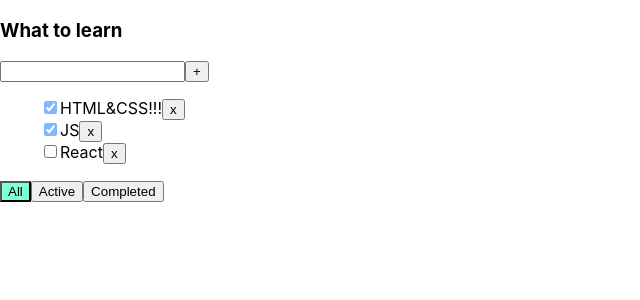
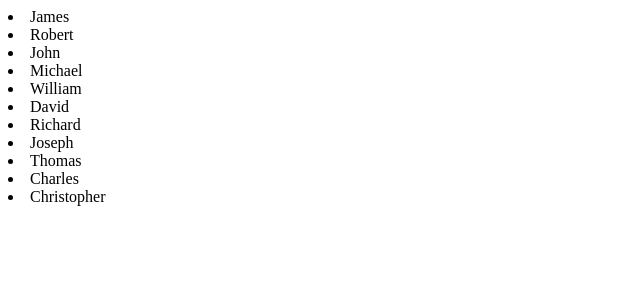
Before and after one commit to arturican/todo, a React (Create React App) app: page / in a window 1280 px wide. Shown: the top 300 px of the page, without its empty margins (0-640 px from the left). Built offline with nearby package versions, Linux system fonts and the light colour scheme.

Commit message:
урок про map

```diff
--- a/public/index.html
+++ b/public/index.html
@@ -1,14 +1,11 @@
-<!DOCTYPE html>
+<!doctype html>
 <html lang="en">
   <head>
     <meta charset="utf-8" />
     <link rel="icon" href="%PUBLIC_URL%/favicon.ico" />
     <meta name="viewport" content="width=device-width, initial-scale=1" />
     <meta name="theme-color" content="#000000" />
-    <meta
-      name="description"
-      content="Web site created using create-react-app"
-    />
+    <meta name="description" content="Web site created using create-react-app" />
     <link rel="apple-touch-icon" href="%PUBLIC_URL%/logo192.png" />
     <!--
       manifest.json provides metadata used when your web app is installed on a
--- a/src/App.css
+++ /dev/null
@@ -1,4 +0,0 @@
-.app {
-  display: flex;
-  gap: 10px;
-}
--- a/src/App.tsx
+++ b/src/App.tsx
@@ -1,65 +1,23 @@
-import React, { useState } from 'react';
-import './App.css';
-import { Todolist } from './components/Todolist';
-import { v1 } from 'uuid';
+import React from 'react';
+import { NewComponet } from './components/NewComponet';
 
-export type TasksType = {
-  id: string;
-  title: string;
-  isDone: boolean;
+export const App = () => {
+  const students = [
+    { id: 1, name: 'James', age: 8 },
+    { id: 2, name: 'Robert', age: 18 },
+    { id: 3, name: 'John', age: 28 },
+    { id: 4, name: 'Michael', age: 38 },
+    { id: 5, name: 'William', age: 48 },
+    { id: 6, name: 'David', age: 58 },
+    { id: 7, name: 'Richard', age: 68 },
+    { id: 8, name: 'Joseph', age: 78 },
+    { id: 9, name: 'Thomas', age: 88 },
+    { id: 10, name: 'Charles', age: 98 },
+    { id: 11, name: 'Christopher', age: 100 },
+  ];
+  return (
+    <>
+      <NewComponet students={students} />
+    </>
+  );
 };
-
-export type FilterType = 'all' | 'active' | 'completed';
-
-function App() {
-  const [tasks, setTasks] = useState<TasksType[]>([
-    { id: v1(), title: 'HTML&CSS!!!', isDone: true },
-    { id: v1(), title: 'JS', isDone: true },
-    { id: v1(), title: 'React', isDone: false },
-  ]);
-
-  let taskForTodolist = tasks;
-
-  const [filter, setFilter] = useState<FilterType>('all');
-
-  switch (filter) {
-    case 'active':
-      taskForTodolist = tasks.filter((t) => t.isDone === false);
-      break;
-    case 'completed':
-      taskForTodolist = tasks.filter((t) => t.isDone === true);
-      break;
-  }
-
-  const removeTask = (id: string) => {
-    setTasks(tasks.filter((t) => t.id !== id));
-  };
-
-  const filterTask = (filter: FilterType) => {
-    setFilter(filter);
-  };
-
-  const addTask = (title: string) => {
-    setTasks([{ id: v1(), title: title, isDone: false }, ...tasks]);
-  };
-
-  const changeCheckStaus = (isDone: boolean, id: string) => {
-    setTasks(tasks.map((t) => (t.id === id ? { ...t, isDone: !isDone } : t)));
-  };
-
-  return (
-    <div className="app">
-      <Todolist
-        title={'What to learn'}
-        tasks={taskForTodolist}
-        removeTask={removeTask}
-        filterTask={filterTask}
-        addTask={addTask}
-        changeCheckStatus={changeCheckStaus}
-        filter={filter}
-      />
-    </div>
-  );
-}
-
-export default App;
--- /dev/null
+++ b/src/components/NewComponet.tsx
@@ -0,0 +1,20 @@
+import React from 'react';
+
+type StudentsType = {
+  id: number;
+  name: string;
+  age: number;
+};
+type NewComponetType = {
+  students: StudentsType[];
+};
+
+export const NewComponet = (props: NewComponetType) => {
+  return (
+    <div>
+      {props.students.map((s) => (
+        <li key={s.id}>{s.name}</li>
+      ))}
+    </div>
+  );
+};
--- a/src/components/Todolist.css
+++ /dev/null
@@ -1,19 +0,0 @@
-.wrapper li {
-  list-style: none;
-}
-
-.error {
-  border: red 1px solid;
-}
-
-.error-message {
-  color: red;
-}
-
-.active-filter {
-  background-color: aquamarine;
-}
-
-.is-done {
-  opacity: 0.5;
-}
--- a/src/components/Todolist.tsx
+++ /dev/null
@@ -1,86 +0,0 @@
-import React, { ChangeEvent, KeyboardEvent, useState } from 'react';
-import { FilterType, TasksType } from '../App';
-import './Todolist.css';
-
-export type TodolistType = {
-  title: string;
-  tasks: TasksType[];
-  removeTask: (id: string) => void;
-  filterTask: (filter: FilterType) => void;
-  addTask: (title: string) => void;
-  changeCheckStatus: (isDone: boolean, id: string) => void;
-  filter: FilterType;
-};
-export const Todolist = (props: TodolistType) => {
-  const [title, setTitle] = useState('');
-  const [eror, serEror] = useState<null | string>();
-
-  const addTaskHandler = () => {
-    if (title.trim() === '') {
-      serEror('Ошибка введите текст');
-    } else {
-      props.addTask(title);
-      setTitle('');
-    }
-  };
-  const onChangeHandler = (e: ChangeEvent<HTMLInputElement>) => {
-    setTitle(e.currentTarget.value);
-    serEror(null);
-  };
-
-  const onKeyPressHandler = (e: KeyboardEvent<HTMLInputElement>) => {
-    if (e.key === 'Enter') {
-      addTaskHandler();
-    }
-  };
-
-  return (
-    <div className={'wrapper'}>
-      <h3>{props.title}</h3>
-      <div>
-        <input
-          onChange={onChangeHandler}
-          onKeyPress={onKeyPressHandler}
-          value={title}
-          className={eror ? 'error' : ''}
-        />
-        <button onClick={addTaskHandler}>+</button>
-        {eror && <div className={eror ? 'error-message' : ''}>{eror}</div>}
-      </div>
-      <ul>
-        {props.tasks.map((t) => {
-          const onChangeHandler = () => {
-            props.changeCheckStatus(t.isDone, t.id);
-          };
-
-          return (
-            <li key={t.id}>
-              <input
-                type={'checkbox'}
-                checked={t.isDone}
-                onChange={onChangeHandler}
-                className={t.isDone ? 'is-done' : ''}
-              />
-              {t.title}
-              <button onClick={() => props.removeTask(t.id)}>x</button>
-            </li>
-          );
-        })}
-      </ul>
-      <div>
-        <button onClick={() => props.filterTask('all')} className={props.filter === 'all' ? 'active-filter' : ''}>
-          All
-        </button>
-        <button onClick={() => props.filterTask('active')} className={props.filter === 'active' ? 'active-filter' : ''}>
-          Active
-        </button>
-        <button
-          onClick={() => props.filterTask('completed')}
-          className={props.filter === 'completed' ? 'active-filter' : ''}
-        >
-          Completed
-        </button>
-      </div>
-    </div>
-  );
-};
--- a/src/index.css
+++ /dev/null
@@ -1,11 +0,0 @@
-body {
-  margin: 0;
-  font-family: -apple-system, BlinkMacSystemFont, 'Segoe UI', Roboto, Oxygen, Ubuntu, Cantarell, 'Fira Sans',
-    'Droid Sans', 'Helvetica Neue', sans-serif;
-  -webkit-font-smoothing: antialiased;
-  -moz-osx-font-smoothing: grayscale;
-}
-
-code {
-  font-family: source-code-pro, Menlo, Monaco, Consolas, 'Courier New', monospace;
-}
--- a/src/index.tsx
+++ b/src/index.tsx
@@ -1,7 +1,6 @@
 import React from 'react';
 import ReactDOM from 'react-dom/client';
-import './index.css';
-import App from './App';
+import { App } from './App';
 
 const root = ReactDOM.createRoot(document.getElementById('root') as HTMLElement);
 root.render(<App />);
```
Also changed, not shown: tsconfig.json (+2 -8 lines), .eslintrc.json, .prettierrc.json, .stylelintrc.json, 2 other files (tests, documents, lock files or other folders).
